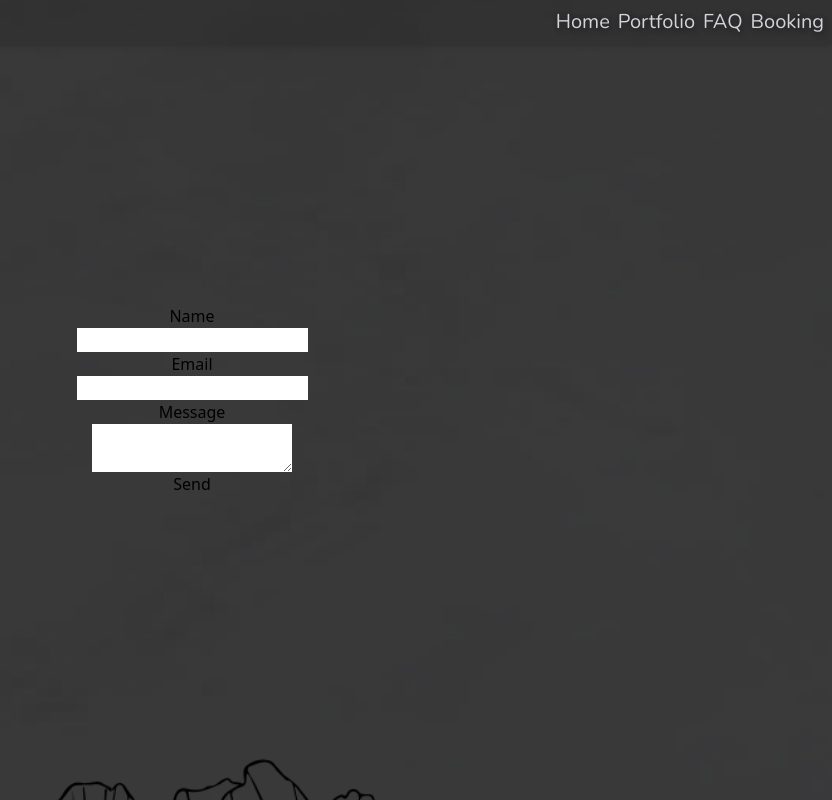
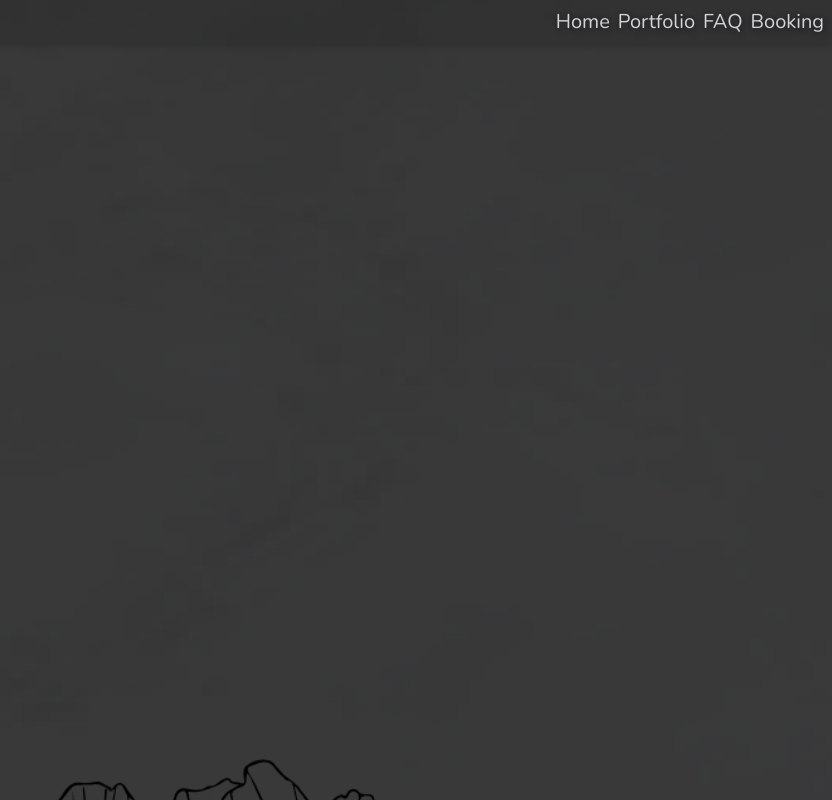
Before and after one commit to g-marlee/more-soul-tattoo, a React (Create React App) app: page /contact in a window 1280 px wide. Shown: the whole page, without its empty margins (448-1280 px from the left). Built offline with nearby package versions, Linux system fonts and the light colour scheme; a web font is replaced by a local one.

Commit message:
Going backwards woooh

```diff
--- a/package.json
+++ b/package.json
@@ -2,9 +2,9 @@
   "homepage": ".",
   "name": "more-soul-tattoo",
   "version": "0.1.0",
-  "private": false,
+  "private": true,
   "dependencies": {
-    "@emailjs/browser": "^3.4.0",
+    "@emailjs/browser": "^3.6.2",
     "@fortawesome/fontawesome-svg-core": "^6.1.2",
     "@fortawesome/free-brands-svg-icons": "^6.1.2",
     "@fortawesome/free-regular-svg-icons": "^6.1.2",
@@ -54,7 +54,6 @@
   "devDependencies": {
     "autoprefixer": "^10.4.8",
     "gh-pages": "^5.0.0",
-    "gulp": "^4.0.2",
     "postcss": "^8.4.16",
     "tailwindcss": "^3.1.8",
     "tailwindcss-textshadow": "^2.1.3"
--- a/src/App.tsx
+++ b/src/App.tsx
@@ -5,11 +5,10 @@ import { Link, Route, Routes } from "react-router-dom";
 import Portfolio from "./pages/Portfolio";
 import Home from "./pages/Home";
 import FrequentlyAsked from "./pages/FrequentlyAsked";
-import Contact from "./pages/Contact";
 
 function App() {
 	return (
-    <div className="App bg-phone bg-cover min-h-screen overflow-y-hidden overflow-x-hidden flex flex-col w-full">
+		<div className="bg-phone bg-cover min-h-screen overflow-y-hidden overflow-x-hidden flex flex-col w-full">
 			<header className="flex fixed shadow-md pr-2 justify-end items-center font-text text-xl bg-neutral-800 bg-opacity-30 w-full h-11">
 				<Link
 					to="/"
@@ -41,7 +40,6 @@ function App() {
 				<Route path="/" element={<Home />} />
 				<Route path="/portfolio" element={<Portfolio />} />
 				<Route path="/FrequentlyAsked" element={<FrequentlyAsked />} />
-        <Route path="/contact" element={<Contact />} />
 			</Routes>
 		</div>
 	);
--- a/src/pages/Contact.tsx
+++ b/src/pages/Contact.tsx
@@ -1,41 +1,3 @@
 import emailjs from "@emailjs/browser";
-import React, { useRef, useState } from "react";
 
-export default function Contact() {
-  const form = useRef();
-
-  const sendEmail = (e: React.FormEvent) => {
-    e.preventDefault();
-
-    emailjs
-      .sendForm(
-        "service_nru69yw",
-        "template_pzdbzm3",
-        "form.current",
-        "-rV69wm0qc92J0Y_6"
-      )
-      .then(
-        (result) => {
-          console.log(result.text);
-        },
-        (error) => {
-          console.log(error.text);
-        }
-      );
-  };
-
-  return (
-    <form
-      onSubmit={sendEmail}
-      className="flex flex-col justify-center items-center h-screen w-screen"
-    >
-      <label>Name</label>
-      <input type="text" name="user_name" required />
-      <label>Email</label>
-      <input type="email" name="user_email" required />
-      <label>Message</label>
-      <textarea name="message" required />
-      <input type="submit" value="Send" />
-    </form>
-  );
-}
+export default function Contact() {}
```
Also changed, not shown: 1 other file (tests, documents, lock files or other folders). Lines whose indentation alone changed are shown as unchanged.
